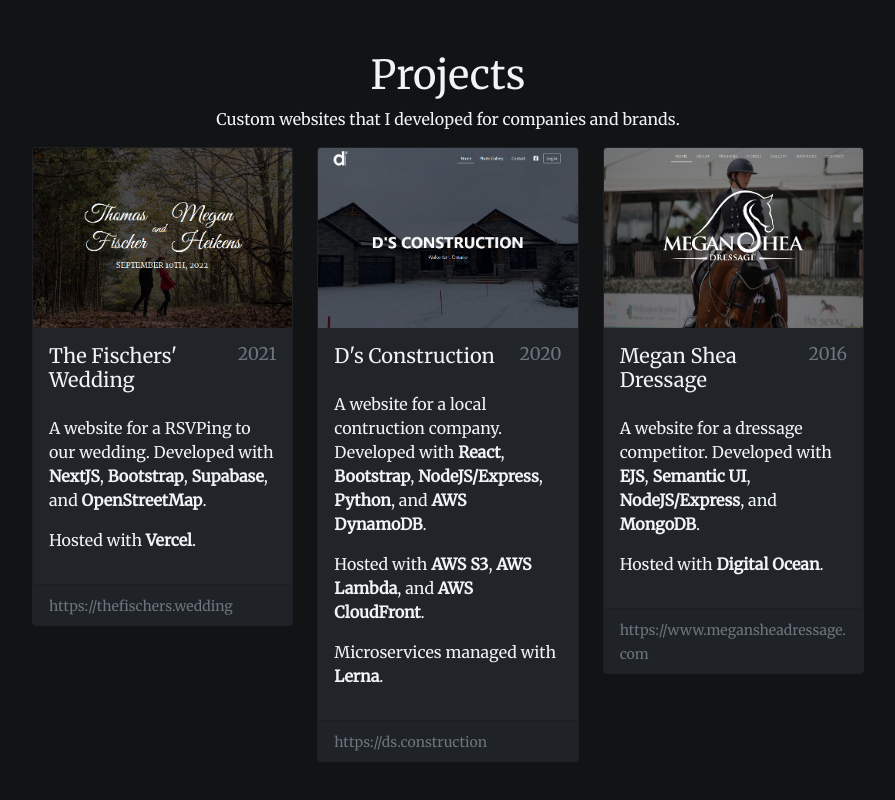
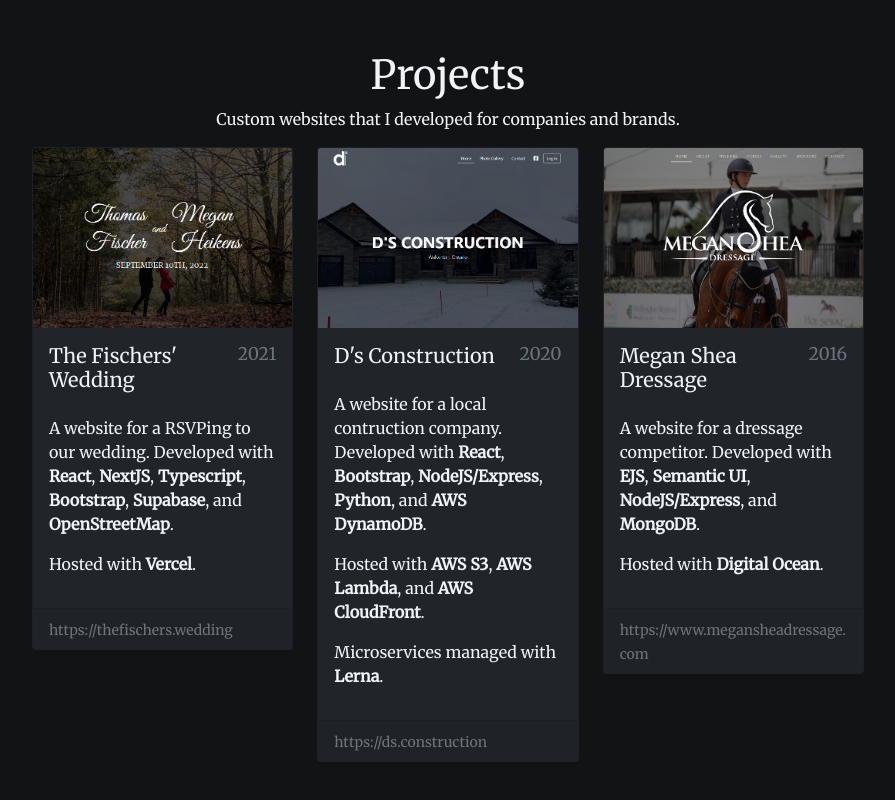
Before and after one commit to tgfischer/tomfischer, a Next.js app: page / in a window 1280 px wide. Shown: the part 829-1629 px from the top of the page, without its empty margins (192-1087 px from the left). Built offline with nearby package versions, Linux system fonts and the light colour scheme.

Commit message:
adding more technologies

```diff
--- a/src/components/HomePage/Projects.tsx
+++ b/src/components/HomePage/Projects.tsx
@@ -21,7 +21,8 @@
         >
           <p>
             A website for a RSVPing to our wedding. Developed with{" "}
-            <strong>NextJS</strong>, <strong>Bootstrap</strong>,{" "}
+            <strong>React</strong>, <strong>NextJS</strong>,{" "}
+            <strong>Typescript</strong>, <strong>Bootstrap</strong>,{" "}
             <strong>Supabase</strong>, and <strong>OpenStreetMap</strong>.
           </p>
           <p>
```
